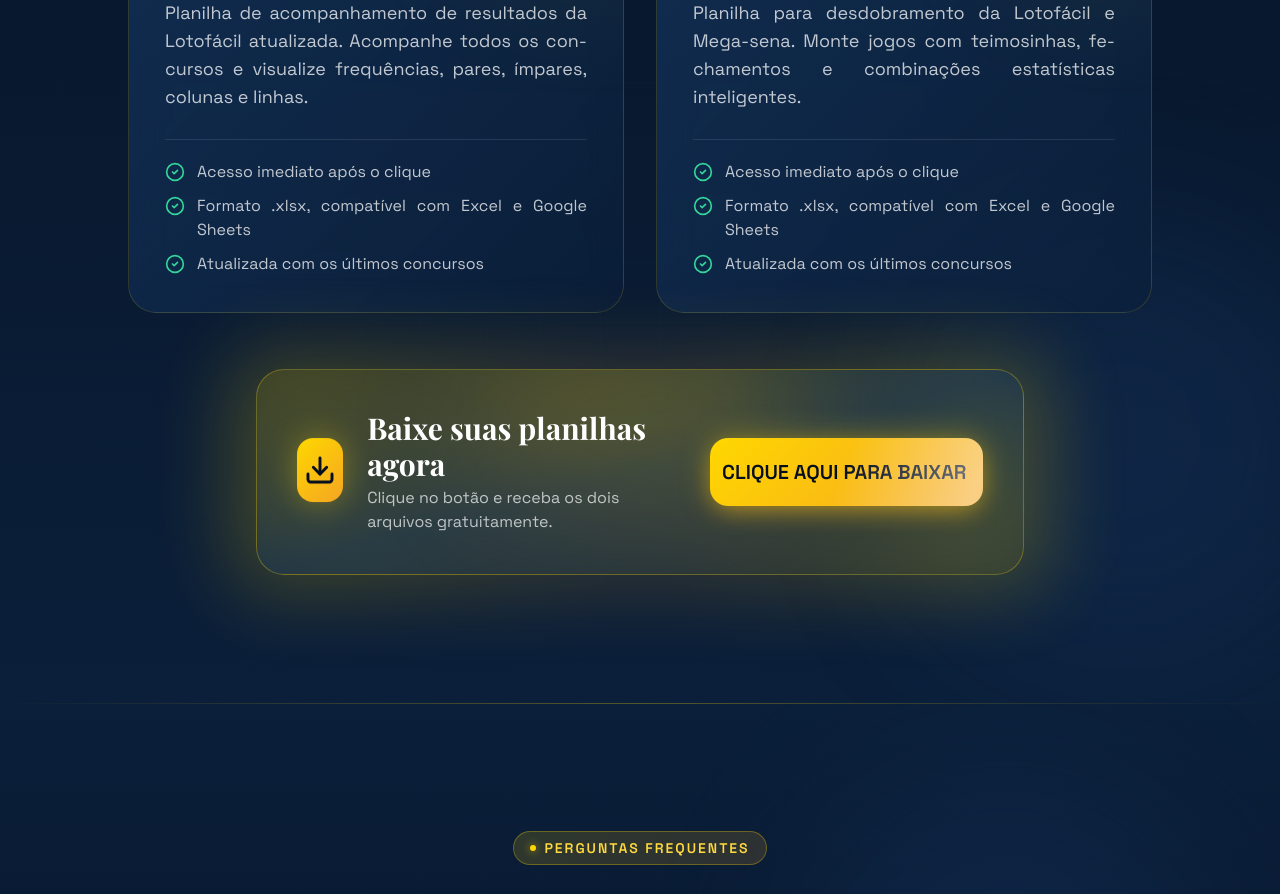
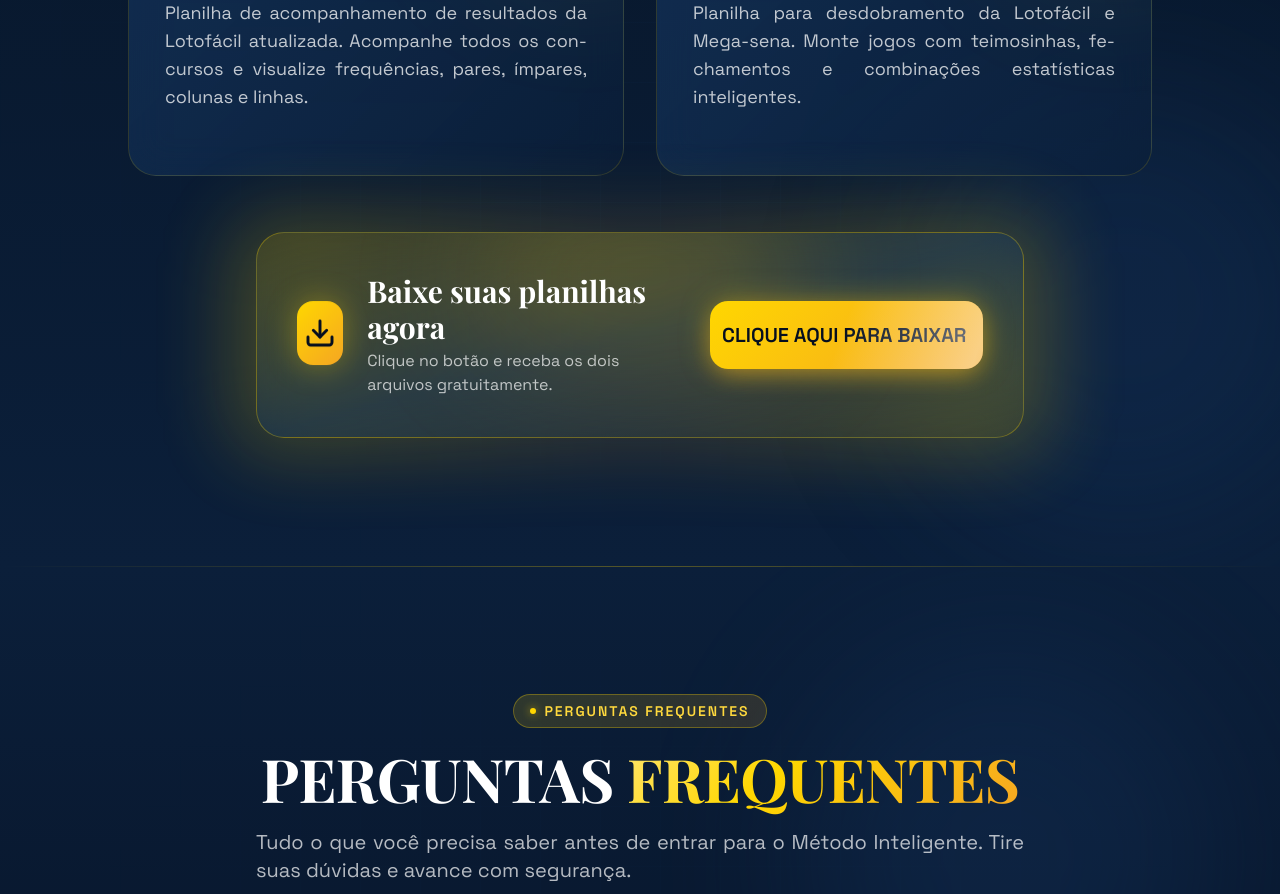
Before and after one commit to thiagohmg/Loteria-Tecnica-Inteligente, a React (Vite) app: page / in a window 1280 px wide. Shown: the part 8800-9694 px from the top of the page. Built offline with nearby package versions, Linux system fonts and the light colour scheme.

Commit message:
Ajustes finais landing page

```diff
--- a/src/components/sections/Freebies.tsx
+++ b/src/components/sections/Freebies.tsx
@@ -1,5 +1,5 @@
 import { motion } from "framer-motion";
-import { Download, Gift, FileSpreadsheet, Grid3X3, CheckCircle2, Sparkles } from "lucide-react";
+import { Download, Gift, FileSpreadsheet, Grid3X3, Sparkles } from "lucide-react";
 import { content } from "@/data/content";
 import { SectionTitle } from "@/components/ui/SectionTitle";
 import { Button } from "@/components/ui/Button";
@@ -82,18 +82,7 @@ export function Freebies() {
                   {g.description}
                 </p>
 
-                <ul className="space-y-2.5 relative border-t border-white/10 pt-5">
-                  {[
-                    "Acesso imediato após o clique",
-                    "Formato .xlsx, compatível com Excel e Google Sheets",
-                    "Atualizada com os últimos concursos",
-                  ].map((t, k) => (
-                    <li key={k} className="flex items-start gap-3 text-white/75 text-sm sm:text-base">
-                      <CheckCircle2 className="w-5 h-5 text-emerald-400 flex-shrink-0 mt-0.5" strokeWidth={2} />
-                      <span>{t}</span>
-                    </li>
-                  ))}
-                </ul>
+
               </motion.div>
             );
           })}
```
